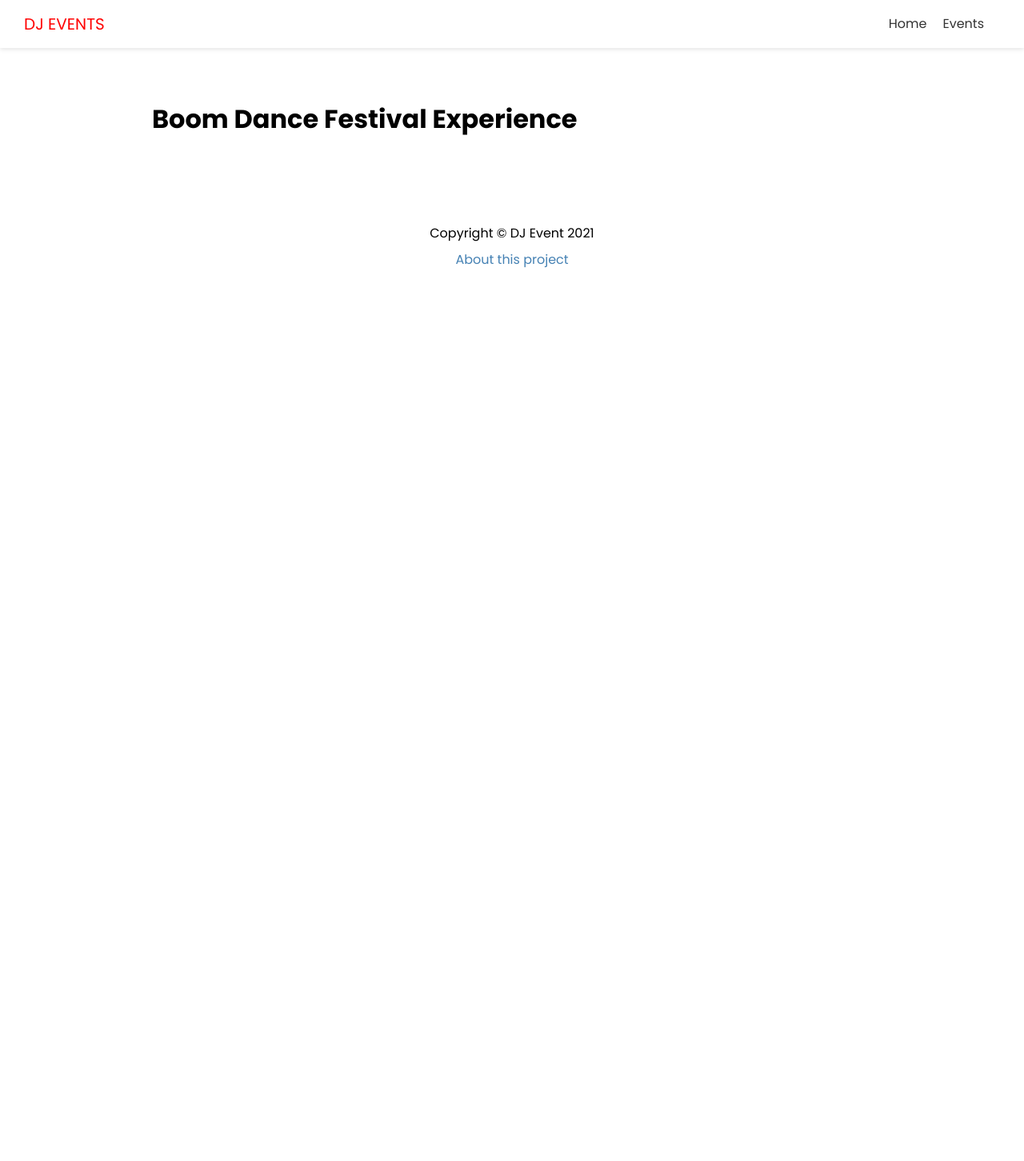
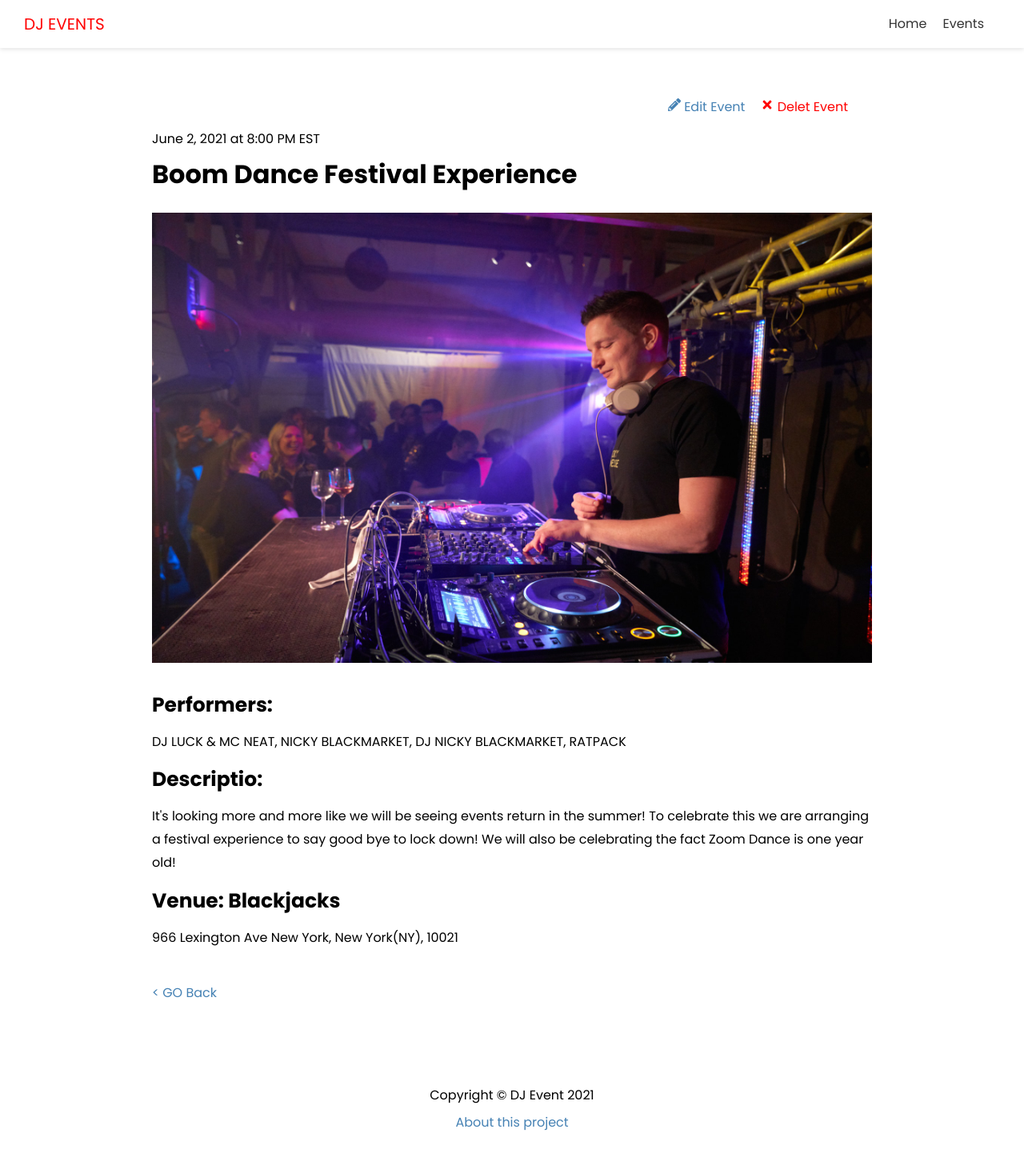
Before and after one commit to MrAdamUs/dj-events-frontend, a Next.js app: page /events/boom-dance-festival-experience in a window 1280 px wide. Shown: the top 1452 px of the page at 80% size. Before the commit the page ends 800 px from the top, so only its background shows below. Built offline with nearby package versions, Linux system fonts and the light colour scheme; no server answers.

Commit message:
fetch data on slug page

```diff
--- a/pages/events/[slug].js
+++ b/pages/events/[slug].js
@@ -1,13 +1,49 @@
 import { API_URL } from '@/config/index';
+import { FaPencilAlt, FaTimes } from 'react-icons/fa';
+import Link from 'next/link';
+import Image from 'next/image';
 import Layout from '@/components/layout';
+import styles from '@/styles/Event.module.css';
 
 export default function EventPage({ evt }) {
-  console.log(evt);
+  const deleteEvent = (e) => {
+    console.log('delete');
+  };
 
   return (
     <Layout>
-      {' '}
-      <h1>{evt.name}</h1>
+      <div className={styles.event}>
+        <div className={styles.controls}>
+          <Link href={`/events/edit/${evt.id}`}>
+            <a>
+              <FaPencilAlt /> Edit Event
+            </a>
+          </Link>
+          <a href='#' className={styles.delete} onClick={deleteEvent}>
+            <FaTimes /> Delet Event
+          </a>
+        </div>
+        <span>
+          {evt.date} at {evt.time}
+        </span>
+        <h1>{evt.name}</h1>
+        {evt.image && (
+          <div className={styles.image}>
+            <Image src={evt.image} width={960} height={600} alt={evt.name} />
+          </div>
+        )}
+
+        <h3>Performers:</h3>
+        <p>{evt.performers}</p>
+        <h3>Descriptio:</h3>
+        <p>{evt.description}</p>
+        <h3>Venue: {evt.venue}</h3>
+        <p>{evt.address}</p>
+
+        <Link href='/events'>
+          <a className={styles.back}>{'<'} GO Back</a>
+        </Link>
+      </div>
     </Layout>
   );
 }
--- /dev/null
+++ b/styles/Event.module.css
@@ -0,0 +1,32 @@
+.event {
+  position: relative;
+  padding-top: 40px;
+}
+
+.event h3 {
+  font-size: 25px;
+}
+
+.event p {
+  margin: 10px 0;
+}
+
+.image {
+  margin-bottom: 20px;
+}
+
+.controls {
+  position: absolute;
+  right: 30px;
+  top: 0;
+}
+
+.delete {
+  margin-left: 20px;
+  color: red;
+}
+
+.back {
+  display: block;
+  margin-top: 40px;
+}
```
